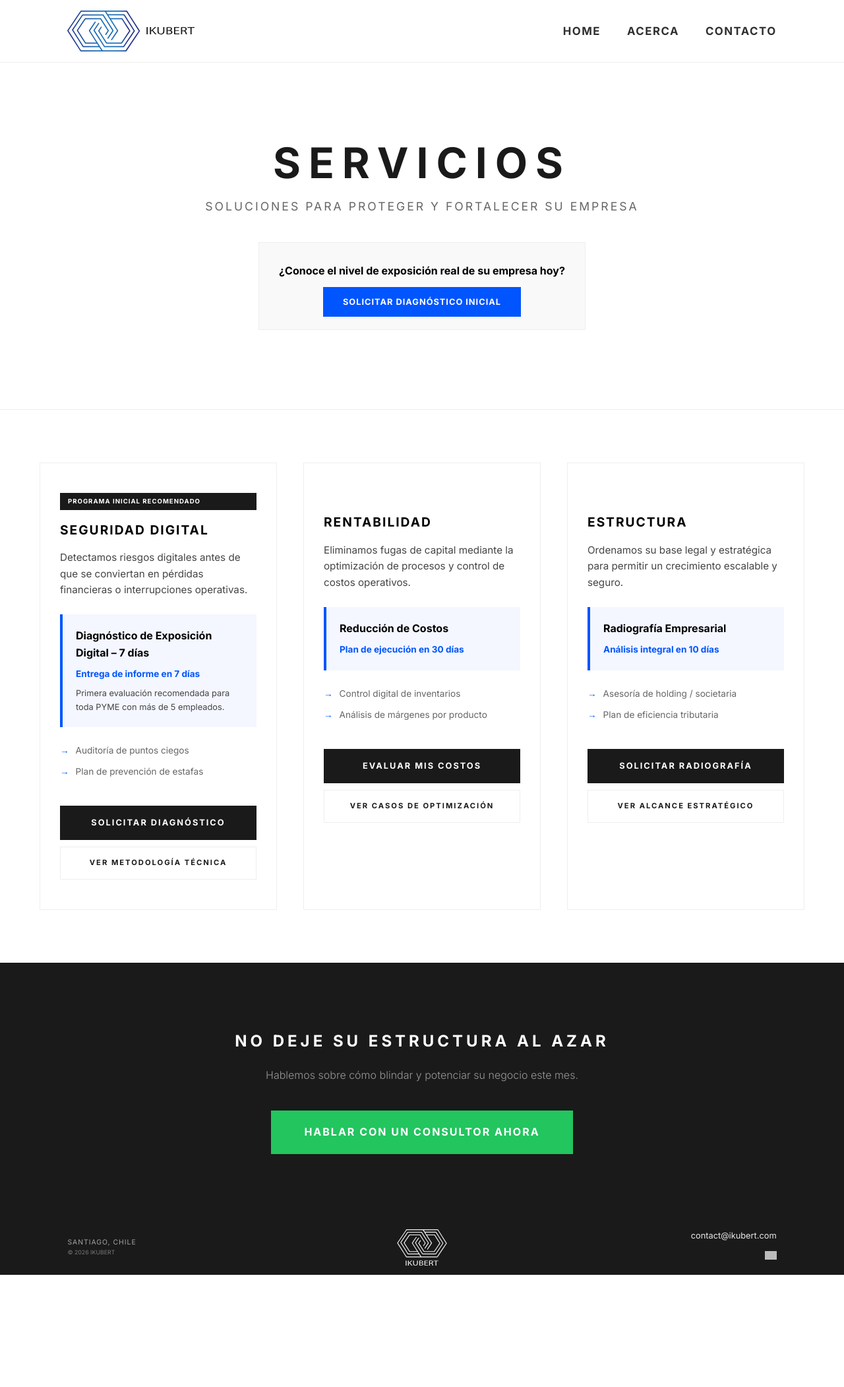
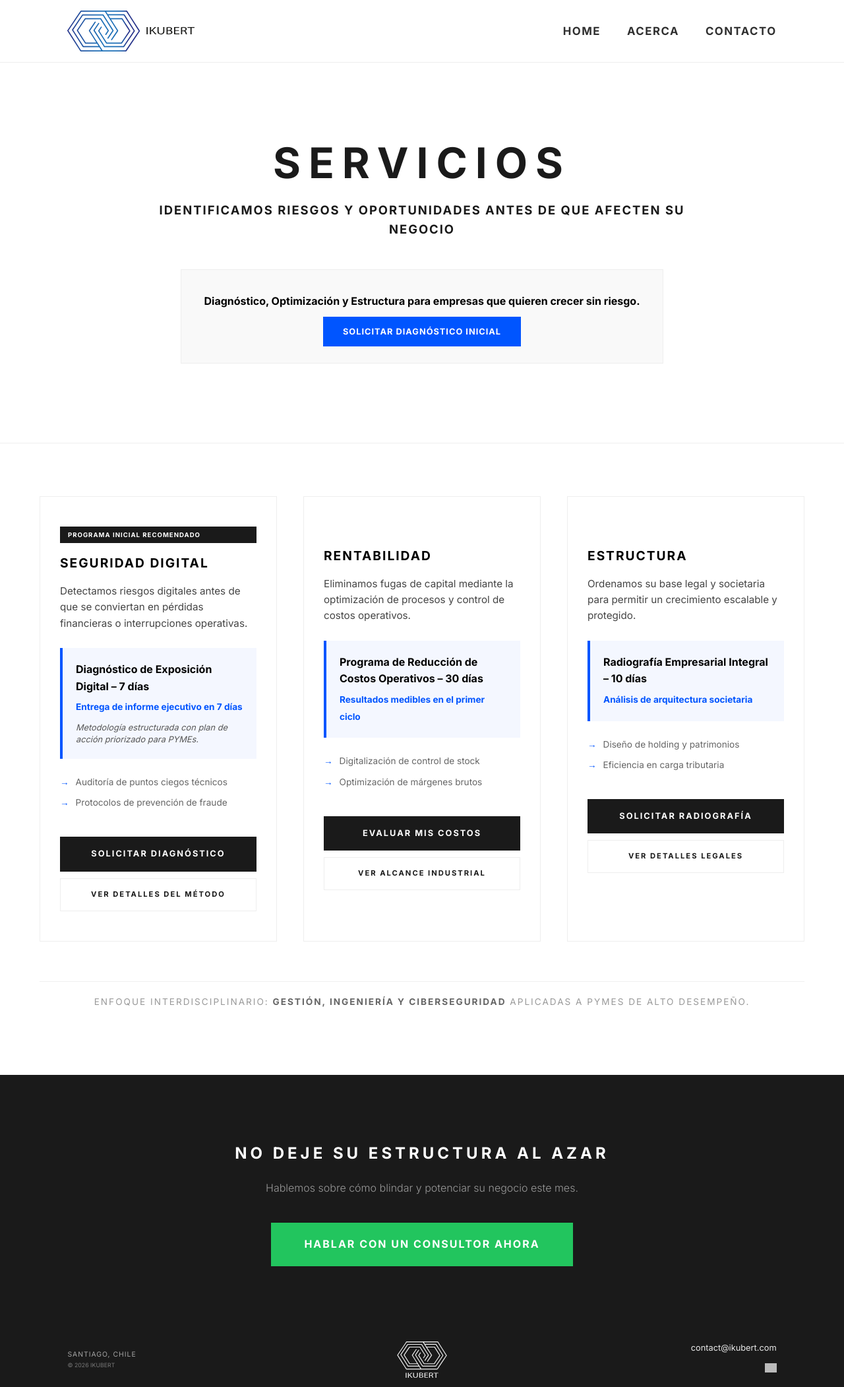
Before and after one commit to IKUBERT/ikubert.github.io, a Jekyll site: the page built from servicios.html, in a window 1280 px wide. Shown: the whole page at 66% size. Built offline with Jekyll 4.4.1, drawn with Linux system fonts in a browser that asks for light colours; before the commit the page ends 1932 px from its top, so only the background shows below that; grey boxes are pictures that could not be loaded.

Commit message:
Update servicios.html

```diff
--- a/servicios.html
+++ b/servicios.html
@@ -70,6 +70,14 @@ title: Servicios | IKUBERT
         font-weight: 600;
     }
 
+    .method-proof {
+        font-size: 0.8rem;
+        margin-top: 10px;
+        color: #555;
+        line-height: 1.4;
+        font-style: italic;
+    }
+
     .benefit-list {
         list-style: none;
         padding: 0;
@@ -127,10 +135,10 @@ title: Servicios | IKUBERT
 <header class="hero-servicios" style="text-align: center; padding: 120px 20px; background: #fff; border-bottom: 1px solid #eee; width: 100%;">
     <div style="max-width: 900px; margin: 0 auto;">
         <h1 style="font-size: 4rem; letter-spacing: 12px; font-weight: 800; text-transform: uppercase; line-height: 1; margin: 0;">Servicios</h1>
-        <p style="font-size: 1.1rem; color: #666; letter-spacing: 3px; text-transform: uppercase; margin: 20px 0 40px;">Soluciones para proteger y fortalecer su empresa</p>
+        <p style="font-size: 1.15rem; color: #1a1a1a; letter-spacing: 2px; text-transform: uppercase; margin: 25px 0 45px; font-weight: 600;">Identificamos riesgos y oportunidades antes de que afecten su negocio</p>
 
-        <div style="background: #f9f9f9; padding: 30px; display: inline-block; border: 1px solid #eee;">
-            <p style="font-size: 1rem; font-weight: 600; margin-bottom: 20px; color: #000;">¿Conoce el nivel de exposición real de su empresa hoy?</p>
+        <div style="background: #f9f9f9; padding: 35px; display: inline-block; border: 1px solid #eee;">
+            <p style="font-size: 1rem; font-weight: 600; margin-bottom: 20px; color: #000;">Diagnóstico, Optimización y Estructura para empresas que quieren crecer sin riesgo.</p>
             <a href="{{ site.baseurl }}/contacto" style="background: #0055ff; color: #fff; padding: 15px 30px; text-decoration: none; font-weight: 700; text-transform: uppercase; letter-spacing: 1px; font-size: 0.8rem;">Solicitar Diagnóstico Inicial</a>
         </div>
     </div>
@@ -146,19 +154,17 @@ title: Servicios | IKUBERT
 
             <div class="star-service-box">
                 <span class="star-name">Diagnóstico de Exposición Digital – 7 días</span>
-                <span class="star-promise">Entrega de informe en 7 días</span>
-                <p style="font-size:0.8rem; margin-top:8px; color:#444;">
-                    Primera evaluación recomendada para toda PYME con más de 5 empleados.
-                </p>
+                <span class="star-promise">Entrega de informe ejecutivo en 7 días</span>
+                <p class="method-proof">Metodología estructurada con plan de acción priorizado para PYMEs.</p>
             </div>
 
             <ul class="benefit-list">
-                <li class="benefit-item">Auditoría de puntos ciegos</li>
-                <li class="benefit-item">Plan de prevención de estafas</li>
+                <li class="benefit-item">Auditoría de puntos ciegos técnicos</li>
+                <li class="benefit-item">Protocolos de prevención de fraude</li>
             </ul>
 
             <a href="{{ site.baseurl }}/contacto" class="btn-action">Solicitar Diagnóstico</a>
-            <a href="#" class="btn-action btn-secondary">Ver metodología técnica</a>
+            <a href="#" class="btn-action btn-secondary">Ver detalles del método</a>
         </div>
 
         <div class="service-line-card">
@@ -167,38 +173,44 @@ title: Servicios | IKUBERT
             <p class="line-desc">Eliminamos fugas de capital mediante la optimización de procesos y control de costos operativos.</p>
 
             <div class="star-service-box">
-                <span class="star-name">Reducción de Costos</span>
-                <span class="star-promise">Plan de ejecución en 30 días</span>
+                <span class="star-name">Programa de Reducción de Costos Operativos – 30 días</span>
+                <span class="star-promise">Resultados medibles en el primer ciclo</span>
             </div>
 
             <ul class="benefit-list">
-                <li class="benefit-item">Control digital de inventarios</li>
-                <li class="benefit-item">Análisis de márgenes por producto</li>
+                <li class="benefit-item">Digitalización de control de stock</li>
+                <li class="benefit-item">Optimización de márgenes brutos</li>
             </ul>
 
             <a href="{{ site.baseurl }}/contacto" class="btn-action">Evaluar Mis Costos</a>
-            <a href="#" class="btn-action btn-secondary">Ver casos de optimización</a>
+            <a href="#" class="btn-action btn-secondary">Ver alcance industrial</a>
         </div>
 
         <div class="service-line-card">
             <div style="height: 29px;"></div>
             <h2 class="line-title">Estructura</h2>
-            <p class="line-desc">Ordenamos su base legal y estratégica para permitir un crecimiento escalable y seguro.</p>
+            <p class="line-desc">Ordenamos su base legal y societaria para permitir un crecimiento escalable y protegido.</p>
 
             <div class="star-service-box">
-                <span class="star-name">Radiografía Empresarial</span>
-                <span class="star-promise">Análisis integral en 10 días</span>
+                <span class="star-name">Radiografía Empresarial Integral – 10 días</span>
+                <span class="star-promise">Análisis de arquitectura societaria</span>
             </div>
 
             <ul class="benefit-list">
-                <li class="benefit-item">Asesoría de holding / societaria</li>
-                <li class="benefit-item">Plan de eficiencia tributaria</li>
+                <li class="benefit-item">Diseño de holding y patrimonios</li>
+                <li class="benefit-item">Eficiencia en carga tributaria</li>
             </ul>
 
             <a href="{{ site.baseurl }}/contacto" class="btn-action">Solicitar Radiografía</a>
-            <a href="#" class="btn-action btn-secondary">Ver alcance estratégico</a>
+            <a href="#" class="btn-action btn-secondary">Ver detalles legales</a>
         </div>
 
+    </div>
+
+    <div style="text-align: center; margin-top: 60px; padding: 20px; border-top: 1px solid #f0f0f0;">
+        <p style="font-size: 0.85rem; color: #999; text-transform: uppercase; letter-spacing: 2px; font-weight: 400;">
+            Enfoque interdisciplinario: <span style="color:#666; font-weight:600;">gestión, ingeniería y ciberseguridad</span> aplicadas a PYMEs de alto desempeño.
+        </p>
     </div>
 </main>
 
```
